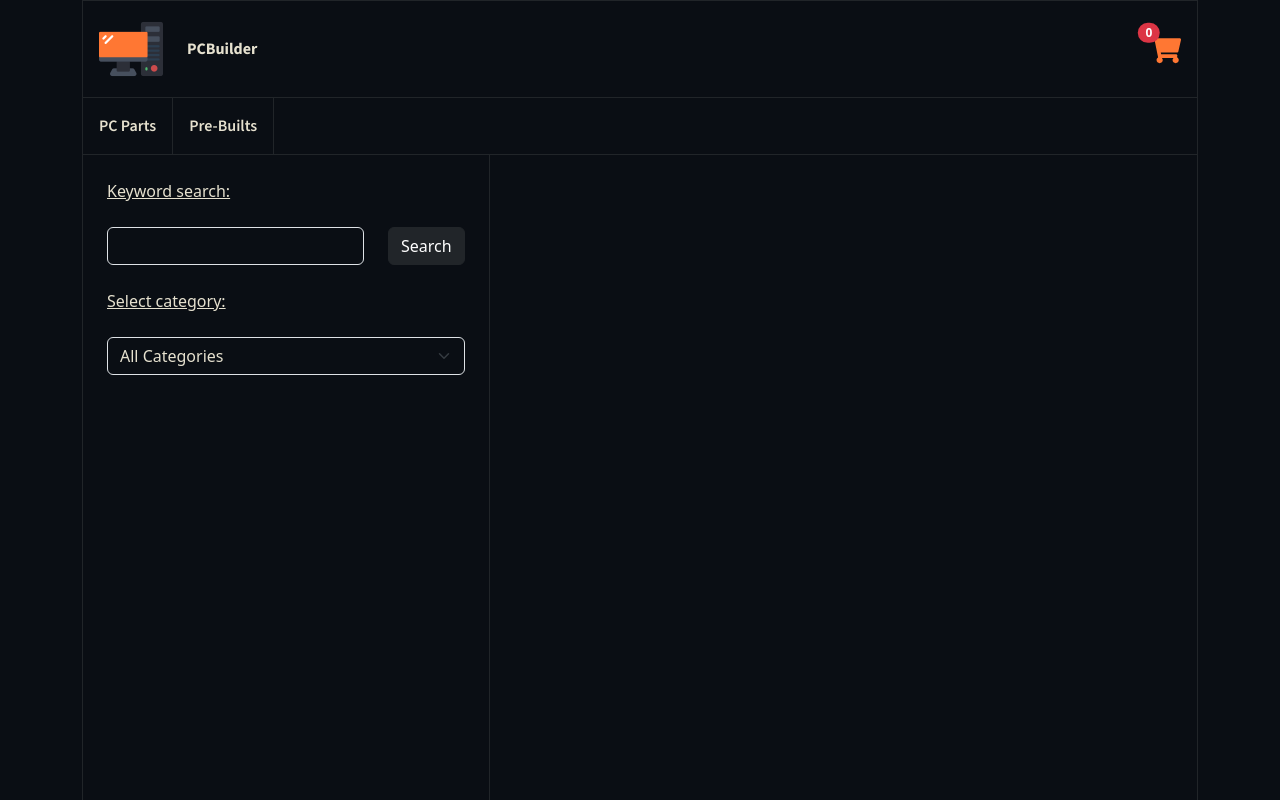
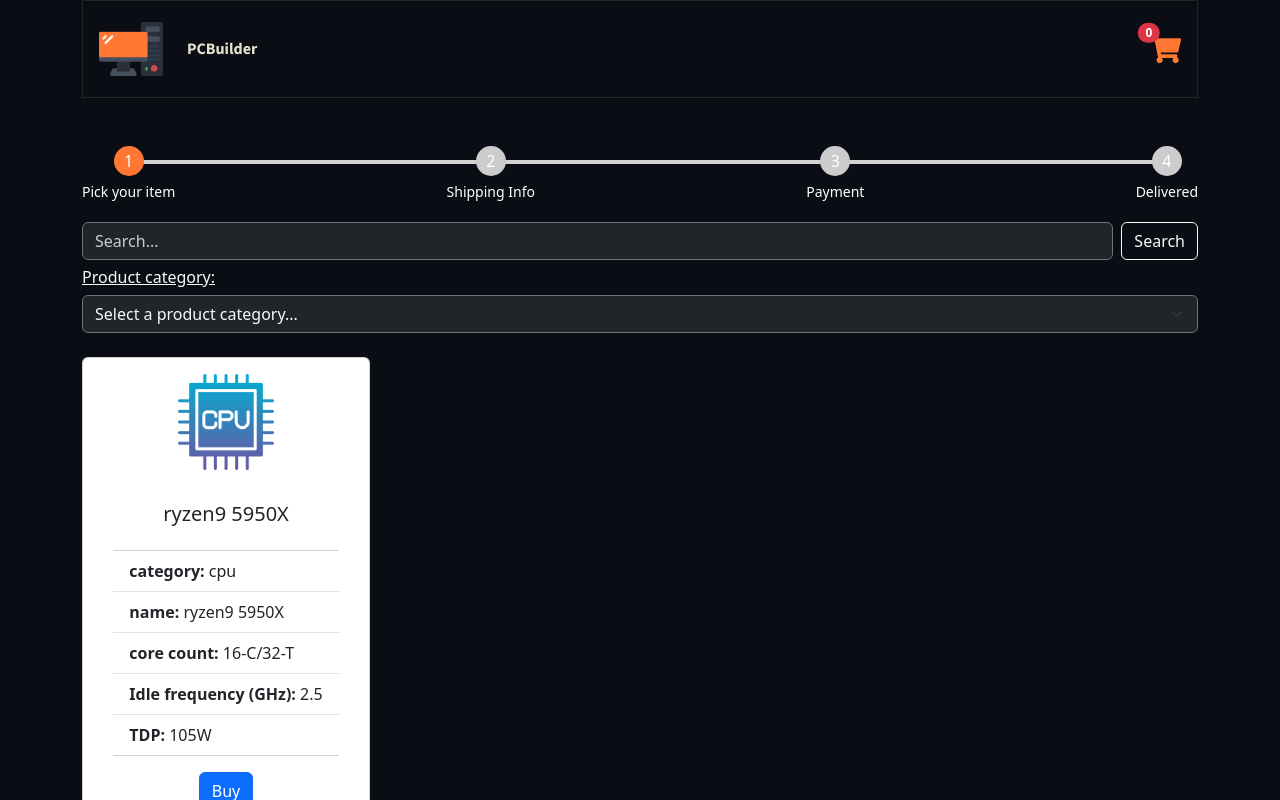
Before and after one commit to miloudi98/ecom, a Next.js app: page /buy in a window 1280 px wide. Shown: the top 800 px of the page. Built offline with nearby package versions, Linux system fonts and the light colour scheme.

Commit message:
refactoring

```diff
--- a/app/GlobalStateContext.js
+++ b/app/GlobalStateContext.js
@@ -1,6 +1,10 @@
 "use client";
 
 import { createContext, useState, useContext } from "react";
+
+const ALL_PRODUCTS = [
+	{ id: 1, category: "cpu", name: "ryzen9 5950X", "core count": "16-C/32-T", "Idle frequency (GHz)": 2.5, "TDP": "105W" }
+];
 
 // Create the context
 const GlobalStateContext = createContext();
@@ -9,10 +13,28 @@
 export function GlobalStateProvider({ children }) {
 	const [cartCount, setCartCount] = useState(0);
 	const [category, setCategory] = useState("");
+	const [query, setQuery] = useState("");
+	const [cpuBrand, setCpuBrand] = useState("");
+	const [cpuPrice, setCpuPrice] = useState(200);
+	const [cpuMinFreq, setCpuMinFreq] = useState(1);
+	const [cpuArch, setCpuArch] = useState("");
+	const [currentStep, setCurrentStep] = useState(1);
+	const [isComplete, setIsComplete] = useState(false);
+	const [products, setProducts] = useState(ALL_PRODUCTS);
 
 	return (
 			<GlobalStateContext.Provider value={{ cartCount, setCartCount,
-                                          category, setCategory }}>
+														category, setCategory,
+														query, setQuery,
+														currentStep, setCurrentStep,
+														isComplete, setIsComplete,
+														cpuBrand, setCpuBrand,
+														cpuPrice, setCpuPrice,
+														cpuMinFreq, setCpuMinFreq,
+														cpuArch, setCpuArch,
+														products, setProducts,
+														ALL_PRODUCTS
+			}}>
 			{children}
 			</GlobalStateContext.Provider>
 			);
--- a/app/buy/page.js
+++ b/app/buy/page.js
@@ -1,64 +1,290 @@
 "use client";
 
-import { NavBar, ActionBar, HeroSection, SearchBox } from "../page.js";
+import { NavBar, HeroSection, SearchBox } from "../page.js";
 import { useGlobalState } from "../GlobalStateContext";
 
-import css from "../page.module.css";
+import css from "./page.module.css";
 
-const CPU_Categories = () => {
+import { useEffect, useRef, useState } from "react";
+
+const Products_PC_Parts = () => {
+	const { category, setCategory } = useGlobalState();
+	const { products, setProducts } = useGlobalState();
+	const { query, setQuery } = useGlobalState();
+	const { ALL_PRODUCTS } = useGlobalState();
+
+	useEffect(() => {
+		if (category !== "") {
+			setProducts(ALL_PRODUCTS.filter((p) => p.category === category));
+		}
+	}, [category]);
+
+	const handleSubmit = (e) => {
+		e.preventDefault();
+	};
+
 	return (
-		<>
-			<span className="text-decoration-underline"> Brand: </span>
+		<div className="">
+			<form onSubmit={handleSubmit} className="d-flex">
+				<input
+					type="search"
+					className="form-control me-2 bg-dark text-light border-secondary"
+					placeholder="Search..."
+					aria-label="Search"
+					value={query}
+					onChange={(e) => setQuery(e.target.value)}
+				/>
+				<button className="btn btn-outline-light" type="submit">
+					Search
+				</button>
+			</form>
+
+			<h6 className="text-light text-decoration-underline mt-2"> Product category: </h6>
+
 			<select
-			   className="form-select text-reset"
-			   value={category} onChange={(e) => setCategory(e.value)}
-			   style={{ backgroundColor: "var(--dark-color-hex)" }}
+			   className="form-select me-2 bg-dark text-light border-secondary mt-2"
+				 value={category} onChange={(e) => setCategory(e.target.value)}
 			>
-				<option value=""> All Categories </option>
-				<option value="intel"> Intel </option>
-				<option value="AMD"> AMD </option>
-				<option value="Apple"> Apple </option>
+				<option value=""> Select a product category... </option>
+				<option value="cpu"> CPUs </option>
+				<option value="gpu"> GPUs </option>
+				<option value="mbs"> Motherboards </option>
+				<option value="hdd"> Hard drives </option>
 			</select>
-		</>
+
+		</div>
 	);
 };
 
-const Products_PC_Parts = () => {
-	const { category, setCategory } = useGlobalState();
+const stepsConfig = [
+  {
+    name: "Pick your item",
+    Component: () => <Products_PC_Parts />
+  },
+  {
+    name: "Shipping Info",
+    Component: () => <></>,
+  },
+  {
+    name: "Payment",
+    Component: () => <></>,
+  },
+  {
+    name: "Delivered",
+    Component: () => <></>,
+  },
+];
+
+const ProductCard = ({info}) => {
+	const { currentStep, setCurrentStep } = useGlobalState();
+	const { isComplete, setIsComplete } = useGlobalState();
+
+	const handleNext = () => {
+			setCurrentStep((prevStep) => {
+					if (prevStep === stepsConfig.length) {
+							setIsComplete(true);
+							return prevStep;
+					} else {
+							return prevStep + 1;
+					}
+			});
+	};
 
 	return (
-		<div className={`d-flex h-100 ${css.white} border-start border-end border-dark`}>
-			<div className="d-flex flex-column p-4 border-end border-dark gap-4">
-				<span className="text-decoration-underline"> Keyword search: </span>
-				<SearchBox />
-
-				<span className="text-decoration-underline"> Select category: </span>
-				<select
-                                   className="form-select text-reset"
-                                   value={category} onChange={(e) => setCategory(e.value)}
-                                   style={{ backgroundColor: "var(--dark-color-hex)" }}
-                                >
-					<option value=""> All Categories </option>
-					<option value="cpu"> CPU </option>
-					<option value="gpu"> GPU </option>
-					<option value="mbs"> Motherboards </option>
-					<option value="hdd"> Hard drives </option>
-				</select>
-
+		<div className="card align-items-center" style={{ width: "18rem" }}>
+			<img className="card-img-top p-3" src="/computer_parts.png" alt="Card image cap" style={{ width: "8rem", height: "auto" }} />
+			<div className="card-body">
+				<h5 className="card-title">{info.name}</h5>
 			</div>
-
-			<div className="">
+			<ul className="list-group list-group-flush">
+				{
+					Object.entries(info).filter(([key, value]) => key !== "id").map(([key, value]) => (
+						<li className="list-group-item" key={value}>
+							<strong>{key}:</strong> {value}
+						</li>
+					))
+				}
+			</ul>
+			<div className="card-body">
+				<button onClick={handleNext} className="card-link btn btn-primary"> Buy </button>
 			</div>
 		</div>
 	);
 };
 
+const CheckoutStepper = () => {
+		const { currentStep, setCurrentStep } = useGlobalState();
+		const { isComplete, setIsComplete } = useGlobalState();
+
+    const [margins, setMargins] = useState({
+        marginLeft: 0,
+        marginRight: 0,
+    });
+    const stepRef = useRef([]);
+
+    useEffect(() => {
+        setMargins({
+            marginLeft: stepRef.current[0].offsetWidth / 2,
+            marginRight: stepRef.current[stepsConfig.length - 1].offsetWidth / 2,
+        });
+    }, [stepRef, stepsConfig.length]);
+
+		const handleNext = () => {
+				setCurrentStep((prevStep) => {
+						if (prevStep === stepsConfig.length) {
+								setIsComplete(true);
+								return prevStep;
+						} else {
+								return prevStep + 1;
+						}
+				});
+		};
+
+    if (!stepsConfig.length) {
+        return <></>;
+    }
+
+    const calculateProgressBarWidth = () => {
+        return ((currentStep - 1) / (stepsConfig.length - 1)) * 100;
+    };
+
+    const ActiveComponent = stepsConfig[currentStep - 1]?.Component;
+
+		const getIsComplete = (index) => {
+			if (currentStep > index + 1 || isComplete) {
+				return `${css.complete}`;
+			}
+			return "";
+		};
+
+		const getIsActive = (index) => {
+			if (currentStep === index + 1) {
+				return `${css.active}`;
+			}
+			return "";
+		};
+
+    return (
+        <>
+            <div className={`${css.stepper} text-white mt-5`}>
+                {stepsConfig.map((step, index) => {
+                    return (
+                        <div
+                            key={step.name}
+                            ref={(el) => (stepRef.current[index] = el)}
+                            className={`${css.step} ${getIsComplete(index)} ${getIsActive(index)} `}
+                        >
+                            <div className={`${css.step_number}`}>
+                                {currentStep > index + 1 || isComplete ? (
+                                    <span>&#10003;</span>
+                                ) : (
+                                    index + 1
+                                )}
+                            </div>
+                            <div className={`${css.step_name}`}>{step.name}</div>
+                        </div>
+                    );
+                })}
+
+                <div
+                    className={`${css.progress_bar}`}
+                    style={{
+                        width: `calc(100% - ${margins.marginLeft
+                                    + margins.marginRight}px)`,
+                        marginLeft: margins.marginLeft,
+                        marginRight: margins.marginRight,
+                    }}
+                >
+                    <div
+												className={`${css.progress}`}
+                        style={{ width: `${calculateProgressBarWidth()}%` }}
+                    ></div>
+                </div>
+            </div>
+
+            <ActiveComponent />
+        </>
+    );
+};
+
+const CPU_Categories = () => {
+	const { cpuBrand, setCpuBrand } = useGlobalState();
+	const { cpuPrice, setCpuPrice } = useGlobalState();
+	const { cpuMinFreq, setCpuMinFreq } = useGlobalState();
+	const { cpuArch, setCpuArch } = useGlobalState();
+
+	return (
+		<>
+			<span className="text-primary"> Additional filters </span>
+
+			<span className="text-decoration-underline"> Brand: </span>
+			<select
+			   className="form-select text-reset"
+				 value={cpuBrand} onChange={(e) => setCpuBrand(e.target.value)}
+			   style={{ backgroundColor: "var(--dark-color-hex)" }}
+			>
+				<option value=""> All brands </option>
+				<option value="intel"> Intel </option>
+				<option value="AMD"> AMD </option>
+				<option value="Apple"> Apple </option>
+			</select>
+
+			<span className="text-decoration-underline"> Architectures: </span>
+			<select
+			   className="form-select text-reset"
+				 value={cpuArch} onChange={(e) => setCpuArch(e.target.value)}
+			   style={{ backgroundColor: "var(--dark-color-hex)" }}
+			>
+				<option value=""> All architectures </option>
+				<option value="x86"> x86 </option>
+				<option value="x64"> x64 </option>
+				<option value="arm"> arm </option>
+				<option value="mips"> mips </option>
+			</select>
+
+			<label htmlFor="priceRange" className="text-decoration-underline"> Maximum price: {cpuPrice} $CAD </label>
+      <input
+        type="range"
+        className="form-range"
+        id="priceRange"
+        min={50}
+        max={10000}
+        step={10}
+        value={cpuPrice}
+        onChange={(e) => setCpuPrice(e.target.value)}
+      />
+
+			<label htmlFor="freqRange" className="text-decoration-underline"> Minimum frequency: {cpuMinFreq} GHz </label>
+      <input
+        type="range"
+        className="form-range"
+        id="freqRange"
+        min={1}
+        max={6}
+        step={0.25}
+        value={cpuMinFreq}
+        onChange={(e) => setCpuMinFreq(e.target.value)}
+      />
+
+		</>
+	);
+};/* }}} */
+
+
 export default function Buy() {
+	const { products } = useGlobalState();
+
 	return (
 		<div className="container h-100">
 			<NavBar />
-			<ActionBar />
-			<Products_PC_Parts />
+			<CheckoutStepper />
+
+
+			<div className="d-flex flex-wrap gap-3 mt-4">
+				{
+					products.map((p) => <ProductCard key={p.name + "1"} info={p} />)
+				}
+			</div>
 		</div>
 	);
 }
--- /dev/null
+++ b/app/buy/page.module.css
@@ -0,0 +1,55 @@
+/* App.css */
+
+.stepper {
+    position: relative;
+    display: flex;
+    justify-content: space-between;
+    align-items: center;
+    margin-bottom: 20px;
+}
+
+.step {
+    display: flex;
+    flex-direction: column;
+    align-items: center;
+}
+
+.step_number {
+    width: 30px;
+    height: 30px;
+    border-radius: 50%;
+    background-color: #ccc;
+    display: flex;
+    justify-content: center;
+    align-items: center;
+    margin-bottom: 5px;
+    z-index: 2;
+}
+
+.step_name {
+    font-size: 14px;
+}
+
+.active .step_number {
+    background-color: #ff7733;
+    color: #fff;
+}
+
+.complete .step_number {
+    background-color: #28a745;
+    color: #fff;
+}
+
+.progress_bar {
+    position: absolute;
+    top: 25%;
+    left: 0;
+    height: 4px;
+    background-color: lightgray;
+}
+
+.progress {
+    height: 100%;
+    background-color: #28a745;
+    transition: 0.2s ease;
+}
--- a/app/globals.css
+++ b/app/globals.css
@@ -20,3 +20,8 @@
 	height: 100vh;
 	width: 100vw;
 }
+
+::placeholder {
+  color: #ccc !important;
+  opacity: 1;
+}
--- a/app/page.js
+++ b/app/page.js
@@ -10,7 +10,7 @@
 import { useGlobalState } from "./GlobalStateContext";
 
 export const SearchBox = () => {
-  const [query, setQuery] = useState("");
+  const { query, setQuery } = useGlobalState();
 
   const handleSubmit = (e) => {
     e.preventDefault();
@@ -52,6 +52,7 @@
 
 export const NavBar = () => {
 	const { cartCount } = useGlobalState();
+
 	return (
 		<nav className="d-flex justify-content-between align-items-center border-dark border p-3">
 			<div className="d-flex align-items-center gap-4">
@@ -72,7 +73,7 @@
 			</div>
 
 			<div className="d-flex">
-				<div className="flex-fill row row-cols-2 mt-5 g-4 border-end border-dark">
+				<div className="flex-fill row row-cols-3 mt-5 g-4 ">
 					<div className="col text-center">
 						<img src="/computer_parts.png" style={{width: 'auto', height: '90px'}} />
 					</div>
@@ -85,12 +86,6 @@
 					<div className="col text-center">
 						<img src="/computer_parts_3.png" style={{width: 'auto', height: '90px'}} />
 					</div>
-					<div className={`col-12 mt-5 text-center ${css.white}`}>
-						<a href="/buy" className="text-decoration-none btn btn-primary">  Explore PC parts </a>
-					</div>
-				</div>
-
-				<div className="flex-fill row row-cols-2 mt-5 g-4">
 					<div className="col text-center">
 						<img src="/computer_parts_4.png" style={{width: 'auto', height: '90px'}} />
 					</div>
@@ -101,27 +96,16 @@
 						<img src="/computer_parts_6.png" style={{width: 'auto', height: '90px'}} />
 					</div>
 					<div className="col text-center">
+						<img src="/computer_parts.png" style={{width: 'auto', height: '90px'}} />
+					</div>
+					<div className="col text-center">
 						<img src="/computer_parts_7.png" style={{width: 'auto', height: '90px'}} />
 					</div>
 					<div className={`col-12 mt-5 text-center ${css.white}`}>
-						<a href="/buy" className="btn btn-primary text-decoration-none"> Explore pre-built PCs </a>
+						<a href="/buy" className="text-decoration-none btn btn-primary">  Explore PC parts </a>
 					</div>
 				</div>
-			</div>
-		</div>
-	);
-};
 
-export const ActionBar = () => {
-	return (
-		<div className={`d-flex border-bottom border-dark ${css.white} ${css.source_med} border-light`}>
-			<div className="border-start border-dark p-3">
-				<a href="/buy" id="pcparts" className={`text-reset text-decoration-none `}>PC Parts</a>
-			</div>
-			<div className="border-start border-dark border-end border-dark p-3">
-				<a href="/buy" className={`text-reset text-decoration-none `}>Pre-Builts</a>
-			</div>
-			<div className="flex-fill border-end border-dark">
 			</div>
 		</div>
 	);
@@ -132,7 +116,6 @@
 	return (
 		<div className="container h-100">
 			<NavBar />
-			<ActionBar />
 			<HeroSection />
 		</div>
 	);
```
Lines whose indentation alone changed are shown as unchanged.
